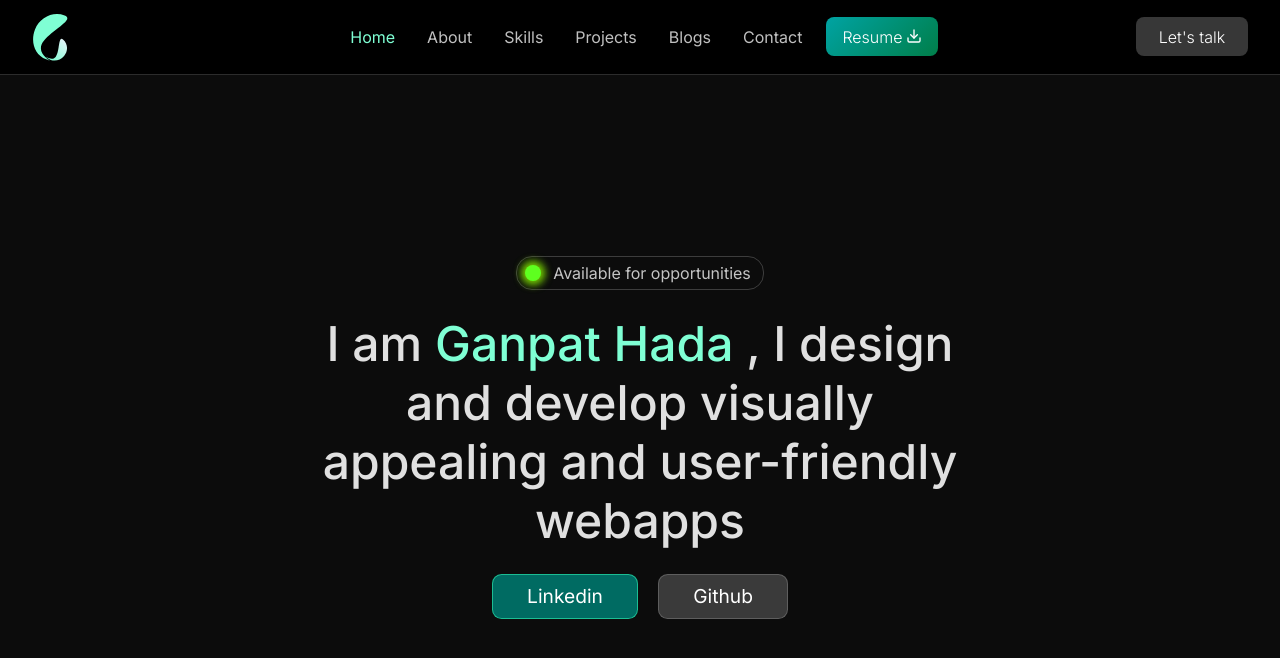
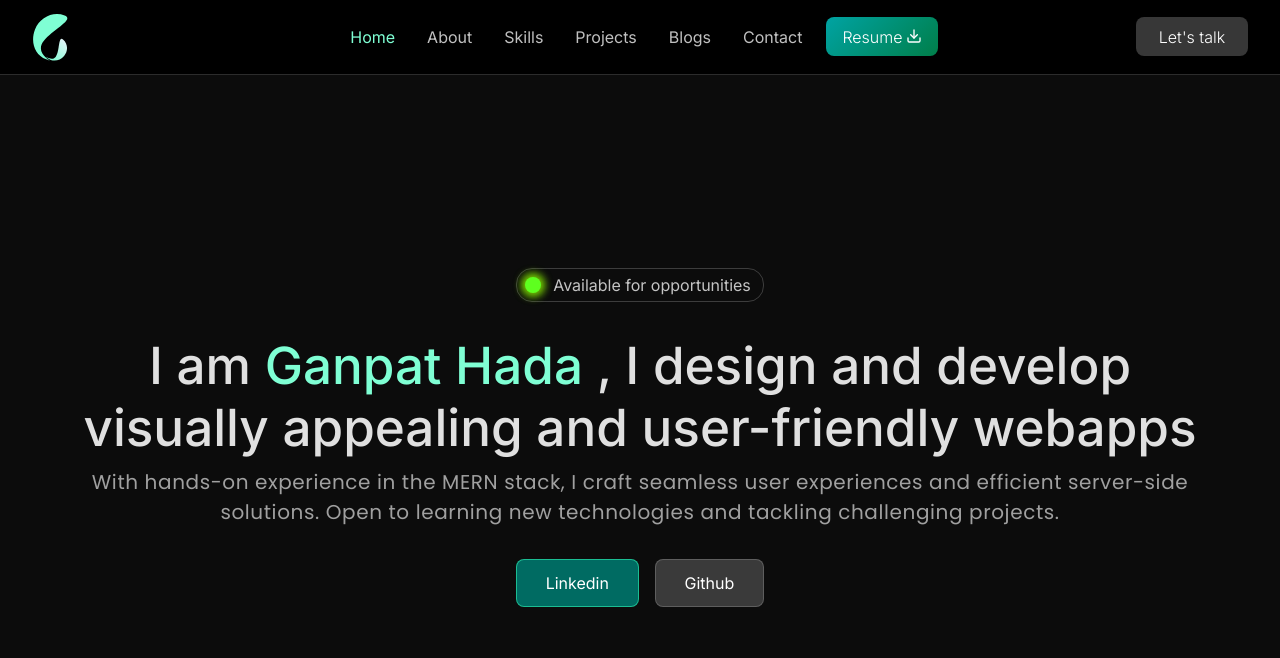
Before and after one commit to GanpatHada/my_portfolio, a React (Vite) app: page / in a window 1280 px wide. Shown: the top 658 px of the page. Built offline with nearby package versions, Linux system fonts and the light colour scheme; no server answers.

Commit message:
style : Inprove homepage

```diff
--- a/src/main.css
+++ b/src/main.css
@@ -1,4 +1,4 @@
-@import url("https://fonts.googleapis.com/css2?family=Inter:ital,opsz,wght@0,14..32,100..900;1,14..32,100..900&family=Pacifico&family=Roboto:ital,wght@0,100;0,300;0,400;0,500;0,700;0,900;1,100;1,300;1,400;1,500;1,700;1,900&display=swap");
+@import url("https://fonts.googleapis.com/css2?family=Inter:ital,opsz,wght@0,14..32,100..900;1,14..32,100..900&family=Lobster&family=Pacifico&family=Poppins:ital,wght@0,100;0,200;0,300;0,400;0,500;0,600;0,700;0,800;0,900;1,100;1,200;1,300;1,400;1,500;1,600;1,700;1,800;1,900&family=Roboto:ital,wght@1,900&display=swap");
 
 * {
   margin: 0px;
@@ -7,11 +7,11 @@
   list-style: none;
   font-family: "Inter", sans-serif;
 }
-:root{
-    --card-bg-color:rgb(26, 26, 26);
-    --card-border-color:rgba(128, 128, 128, 0.349);
-    --primary-text:rgb(192, 192, 192);
-    --secondary-text:rgb(124, 124, 124);
+:root {
+  --card-bg-color: rgb(26, 26, 26);
+  --card-border-color: rgba(128, 128, 128, 0.349);
+  --primary-text: rgb(192, 192, 192);
+  --secondary-text: rgb(124, 124, 124);
 }
 body {
   height: 100vh;
--- a/src/pages/home/Home.css
+++ b/src/pages/home/Home.css
@@ -1,10 +1,12 @@
 #home-content {
-  width: 50%;
+  width: 90vw;
+  max-width: 1200px;
   text-align: center;
   position: relative;
   font-size: 16px;
   display: flex;
   flex-direction: column;
+  gap: 2rem;
 }
 #home-content #open-to-work {
   margin: auto;
@@ -49,15 +51,24 @@
 #home-content > section {
   display: flex;
 }
-
+#intro{
+  display: flex;
+  flex-direction: column;
+  gap: 0.6rem;
+}
 #short-intro {
-  font-size: 3em;
+  font-size: 3.2em;
   color: rgb(224, 224, 224);
   font-weight: 500;
-  margin: 0.5em 0rem;
 }
 #short-intro span {
   color: aquamarine;
+}
+#long-intro{
+  color: rgb(160, 160, 160);
+  font-size: 1.25em;
+  letter-spacing: 0.6px;
+  font-family: "Poppins", Inter;
 }
 #home-action {
   display: flex;
@@ -65,8 +76,8 @@
 }
 
 #home-action > .home-buttons {
-  padding: 0.5em 1.8em;
-  font-size: 1.2em;
+  padding: 0.8em 1.8em;
+  font-size: 1em;
   border-radius: 0.5em;
   display: flex;
   align-items: center;
@@ -99,7 +110,5 @@
     font-size: 1.5em;
     padding: 12px 20px;
   }
-  #short-intro {
-    margin-bottom: 3rem;
-  }
+
 }
--- a/src/pages/home/Home.jsx
+++ b/src/pages/home/Home.jsx
@@ -13,18 +13,30 @@ const Home = () => {
             I am <span>Ganpat Hada</span> , I design and develop visually
             appealing and user-friendly webapps
           </p>
+          <p id="long-intro">
+            With hands-on experience in the MERN stack, I craft seamless user
+            experiences and efficient server-side solutions. Open to learning
+            new technologies and tackling challenging projects.
+          </p>
         </section>
         <section id="home-action">
-       <a target="_blank" href="https://www.linkedin.com/in/ganpathada/" id="linkedin-button" className="home-buttons">
+          <a
+            target="_blank"
+            href="https://www.linkedin.com/in/ganpathada/"
+            id="linkedin-button"
+            className="home-buttons"
+          >
             Linkedin
-
           </a>
-        <a target="_blank" href="https://github.com/GanpatHada" id="github-button" className="all-centered home-buttons">
+          <a
+            target="_blank"
+            href="https://github.com/GanpatHada"
+            id="github-button"
+            className="all-centered home-buttons"
+          >
             Github
-
           </a>
         </section>
-
       </div>
     </div>
   );
```
Lines whose indentation alone changed are shown as unchanged.
